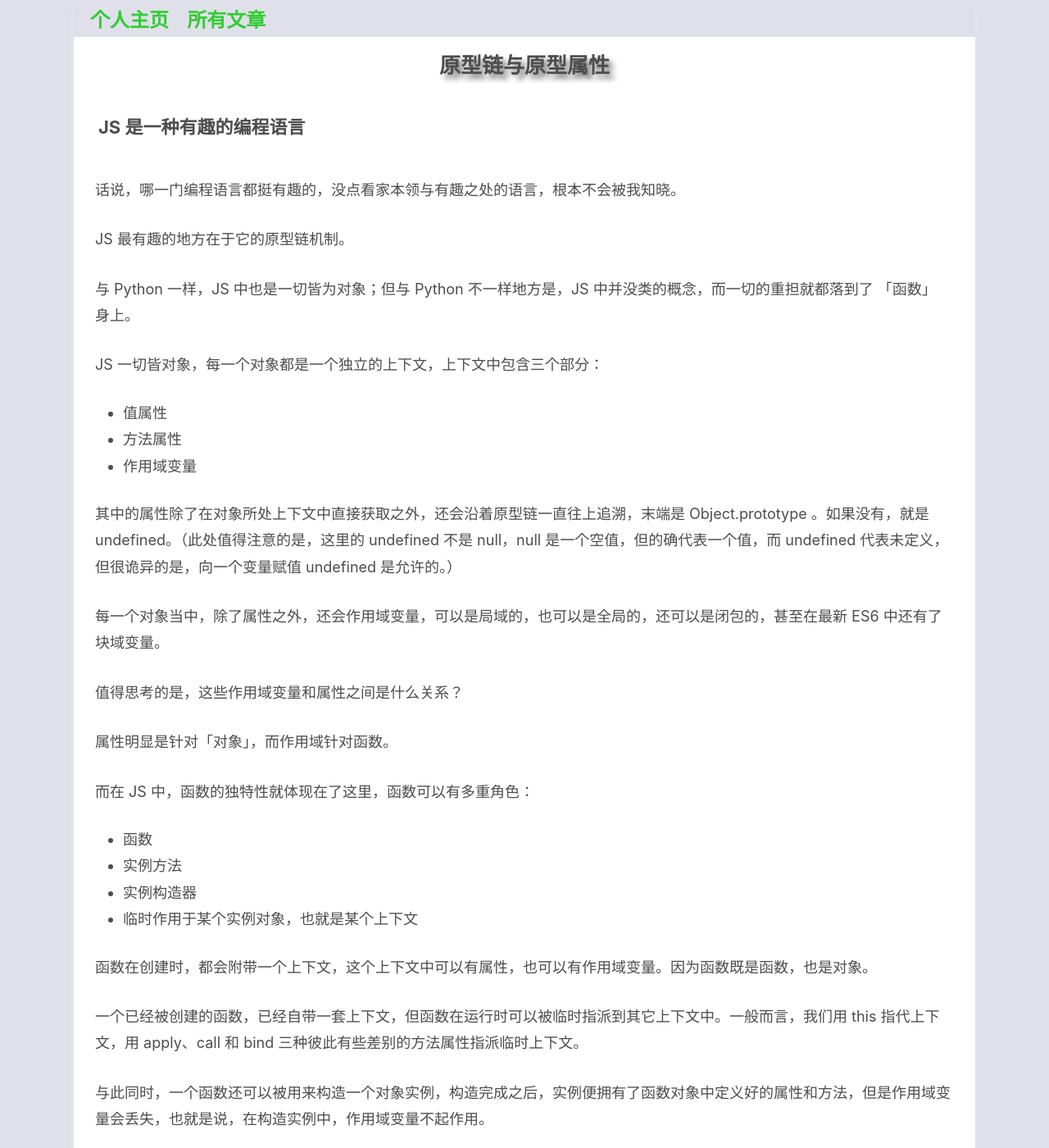
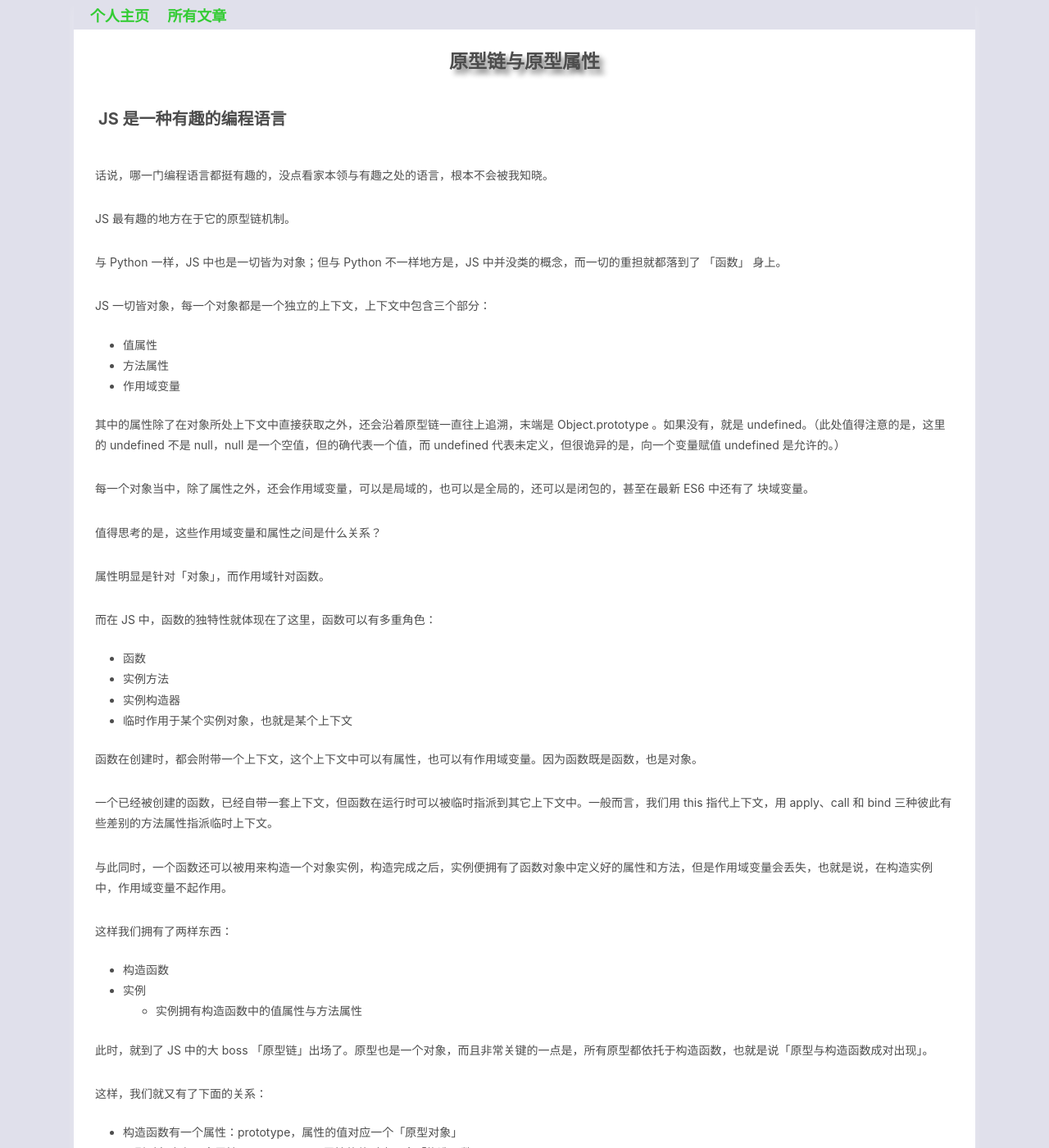
Before and after one commit to xxleyi/xxleyi.github.io, a Jekyll site: the page built from _posts/2017-09-12-03原型链与原型属性.md, in a window 1280 px wide and 1400 px high. Shown: the whole window at 82% size. Built offline with Jekyll 4.4.1, drawn with Linux system fonts in a browser that asks for light colours.

Commit message:
refine code layout

```diff
--- a/css/post.css
+++ b/css/post.css
@@ -43,7 +43,7 @@ body {
 }
 
 main {
-  font-size: 1.8rem;
+  font-size: 1.4rem;
   line-height: 1.8;
   background-color: white;
   box-shadow: 0 1rem 1rem rgba(255,255,255,.25);
@@ -66,7 +66,7 @@ nav ul{
 nav li{
     display: inline;
     margin-right: 2rem;
-    font-size: 2.4rem;
+    font-size: 1.8rem;
 }
 
 a {
@@ -84,13 +84,13 @@ main h1{
   text-align: center;
   text-shadow: 0.6rem 0.6rem 0.6rem grey;
   color: #4d4d4d;
-  font-size: 2.6rem
+  font-size: 2.3rem
 }
 
 
 main h2, h3{
   color:#4d4d4d;
-  font-size: 2.2rem;
+  font-size: 2rem;
   padding: 1rem 1rem;
 }
 
@@ -110,7 +110,7 @@ p{
 
 em, strong{
   font-weight: bolder;
-  font-size: 1.1;
+  font-size: 1.1rem;
   color: black;
 }
 
@@ -121,12 +121,6 @@ nav{
   width: 1100px;
   opacity: 1;
 }
-
-code{
-  font-size: 2rem;
-  line-height: 0rem;
-}
-
 
 hr {
   margin-top: 10px;
@@ -143,3 +137,12 @@ hr {
   height: 1px;
   color: rgb(51, 51, 51);
 }
+
+.highlight {margin: 0; }
+
+pre { margin: 2px; padding: 5px; overflow-x: scroll;}
+
+code{
+  font-size: 1.2rem;
+  line-height: 0.5rem;
+}
--- a/css/pygments.css
+++ b/css/pygments.css
@@ -1,5 +1,5 @@
 .highlight .hll { background-color: #ffffcc }
-.highlight  { background: #f8f8f8; }
+.highlight  { background: #f8f8f8;}
 .highlight .c { color: #408080; font-style: italic } /* Comment */
 .highlight .err { border: 1px solid #FF0000 } /* Error */
 .highlight .k { color: #008000; font-weight: bold } /* Keyword */
```
